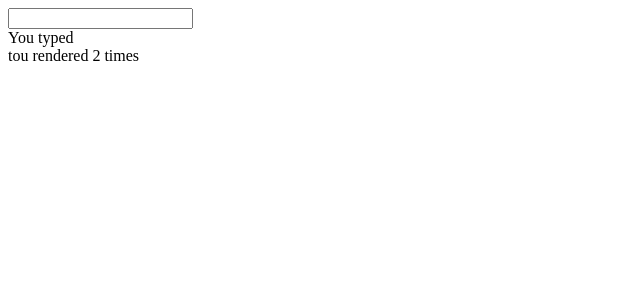
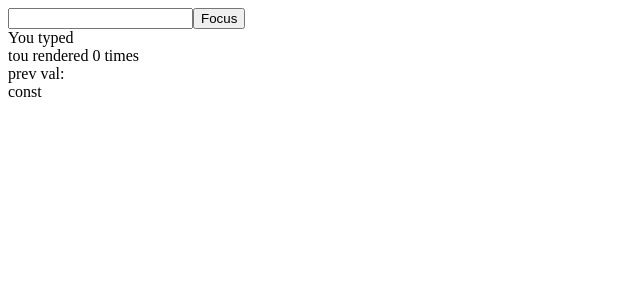
Before and after one commit to aakku106/4thSemTranning_REACT, a React (Vite) app in the folder project3/: page / in a window 1280 px wide. Shown: the top 300 px of the page, without its empty margins (0-640 px from the left). Built offline with nearby package versions, Linux system fonts and the light colour scheme.

Commit message:
usecase of useref in react

```diff
--- a/project3/src/App.jsx
+++ b/project3/src/App.jsx
@@ -2,17 +2,32 @@ import { useEffect, useRef, useState } from "react"
 
 function App() {
   let [text, setText] = useState("")
-  let [count, setCount] = useState(0)
+  //  let [count, setCount] = useState(0)
+  //  useEffect(() => {
+  //    setCount(prev => prev + 1)
+  //  }, [text])
+
+
+  let inputref = useRef(null)
+  let count = useRef(0);
+  let prevValOfTxt = useRef('')
   useEffect(() => {
-    setCount(prev => prev + 1)
+    count.current = count.current + 1
+    prevValOfTxt.current = text
   }, [text])
+  function handleFocus() {
+    console.log(inputref);
+    inputref.current.focus();
+  }
 
   return (
     <>
       <div>
-        <input type="text" value={text} onChange={(e) => { setText(e.target.value) }} />
+        <input ref={inputref} type="text" value={text} onChange={(e) => { setText(e.target.value) }} />
+        <button onClick={handleFocus} >Focus</button>
         <div>You typed {text}</div>
-        <div>tou rendered {count} times</div>
+        <div>tou rendered {count.current} {console.log(count.current)} times</div>
+        <div>prev val: {prevValOfTxt.current}</div>const
       </div>
     </>
   )
```
